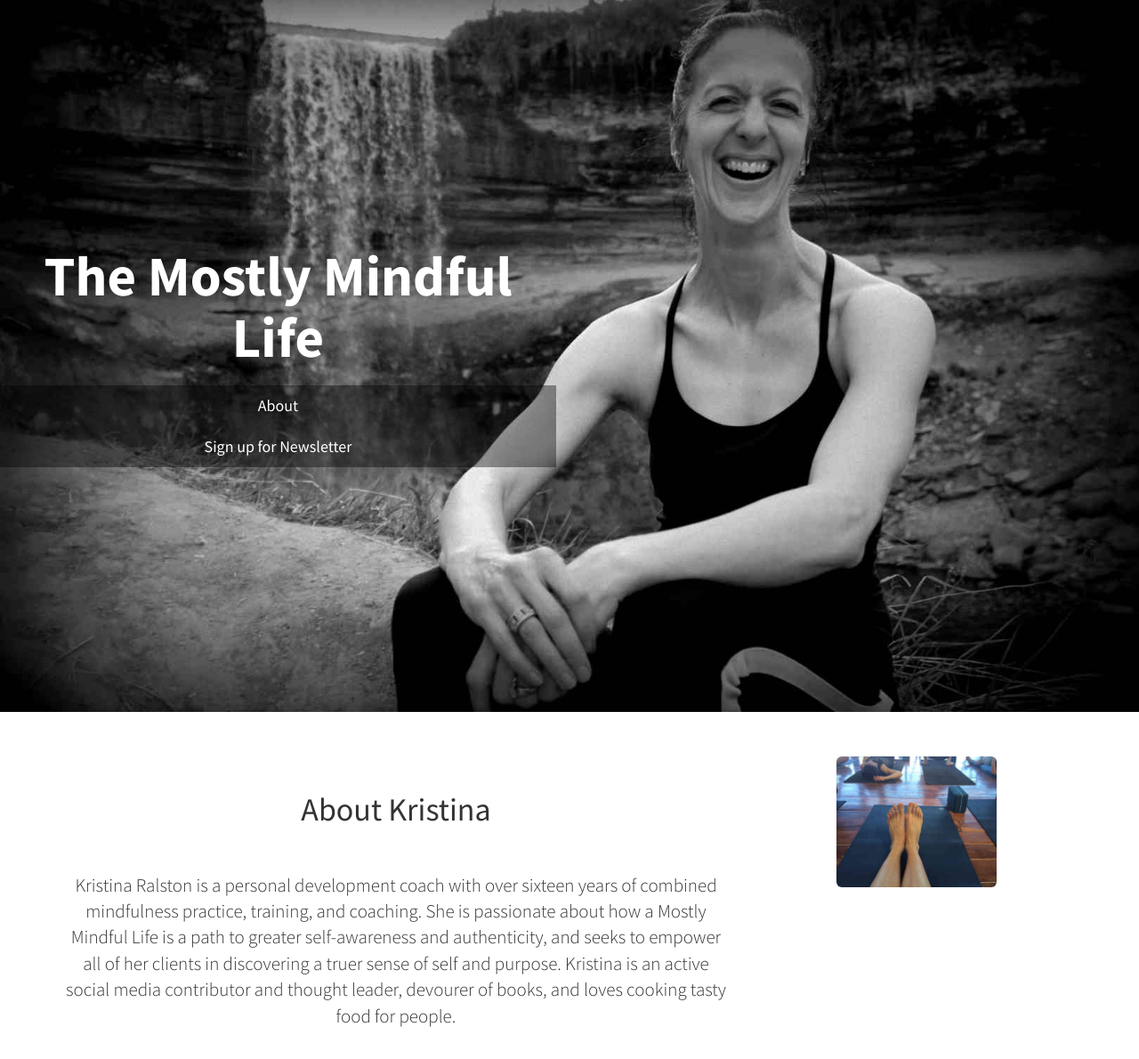
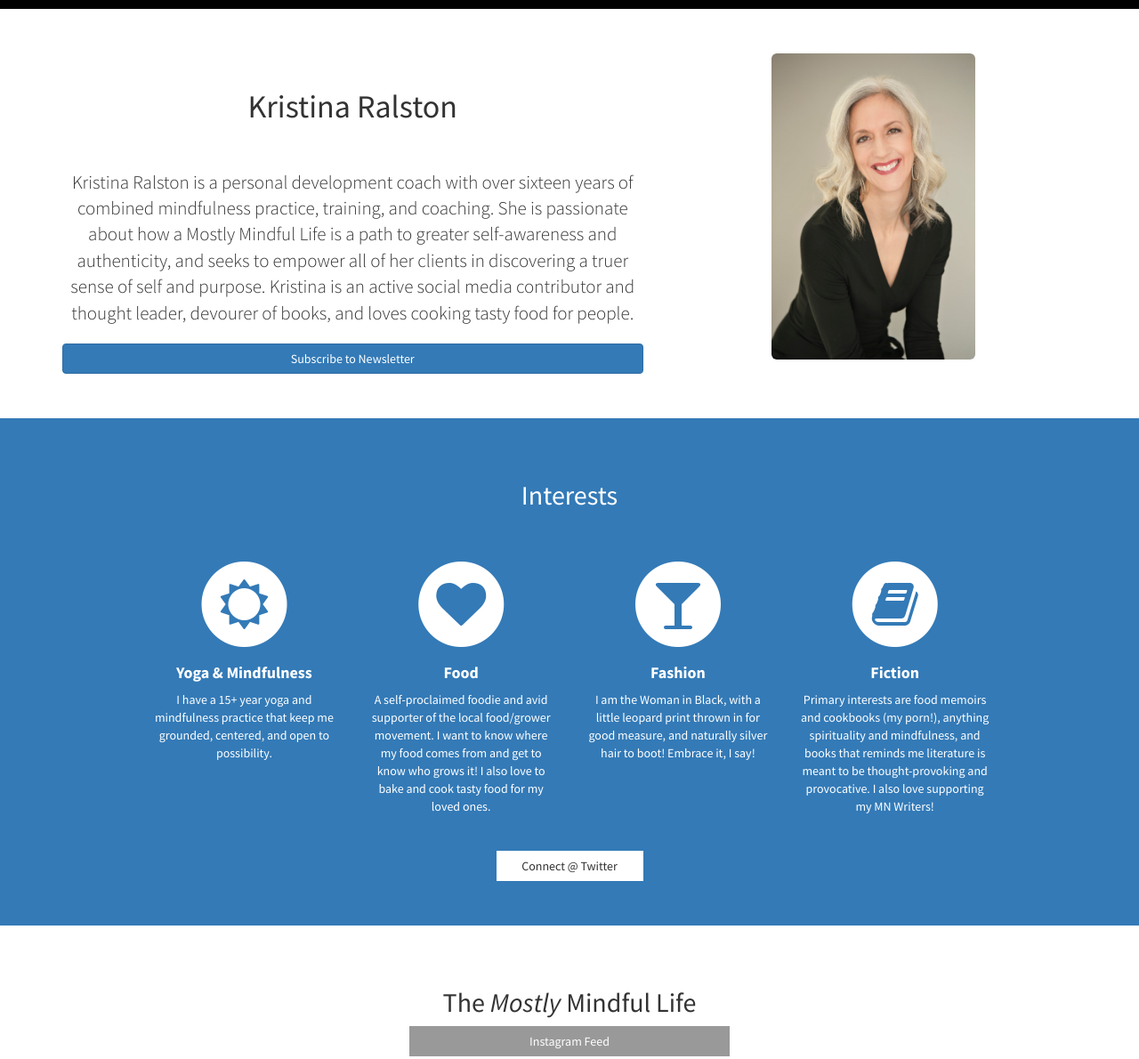
Before and after one commit to pherris/kristinaralston, a plain HTML site: page index.html in a window 1280 px wide. Shown: the top 1190 px of the page at 89% size. Drawn offline with Linux system fonts and the light colour scheme.

Commit message:
rev2 - 2018

```diff
--- a/css/stylish-portfolio.css
+++ b/css/stylish-portfolio.css
@@ -167,13 +167,15 @@ hr.small {
     display: table;
     position: relative;
     width: 100%;
-    height: 100%;
-    background: url(../img/bg.jpg) no-repeat center center scroll;
+    height: 10px;
+    /*height: 100%;*/
+    /*background: url(../img/bg.jpg) no-repeat center center scroll;*/
     -webkit-background-size: cover;
     -moz-background-size: cover;
     background-size: cover;
     -o-background-size: cover;
     color: white;
+    background-color: black;
 }
 
 /* About */
--- a/index.html
+++ b/index.html
@@ -56,15 +56,6 @@
     <!-- Header -->
     <header id="top" class="header">
         <div class="text-vertical-center">
-            <div class="row">
-                <div class="col-md-6">
-                    <h1>The Mostly Mindful Life</h1>
-                    <br>
-                    <a href="#about" class="btn btn-dark btn-lg">About</a>
-                    <a href="#newsletter" class="btn btn-dark btn-lg">Sign up for Newsletter</a>
-                </div>
-                <div class="col-md-6"></div>
-            </div>
         </div>
     </header>
 
@@ -72,17 +63,18 @@
     <section id="about" class="about">
         <div class="container">
             <div class="row">
-                <div class="col-md-8 text-center">
+                <div class="col-md-7 text-center">
                     <br/>
-                    <h1>About Kristina</h1>
+                    <h1>Kristina Ralston</h1>
                     <br/>
                     <br/>
                     <p class="lead">
                         Kristina Ralston is a personal development coach with over sixteen years of combined mindfulness practice, training, and coaching. She is passionate about how a Mostly Mindful Life is a path to greater self-awareness and authenticity, and seeks to empower all of her clients in discovering a truer sense of self and purpose. Kristina is an active social media contributor and thought leader, devourer of books, and loves cooking tasty food for people.
                     </p>
+                    <a class="btn btn-primary" href="#subscribe">Subscribe to Newsletter</a>
                 </div>
-                <div class="col-md-4 text-center">
-                    <img src="img/yoga-toes.jpg" class="img-responsive img-rounded center-block" />
+                <div class="col-md-5 text-center">
+                    <img src="img/19_ralstonT_WEB.jpg" class="img-responsive img-rounded center-block" />
                 </div>
             </div>
         </div>
@@ -104,9 +96,9 @@
                                     <i class="fa fa-sun-o fa-stack-1x text-primary"></i>
                                 </span>
                                 <h4>
-                                    <strong>Yoga</strong>
+                                    <strong>Yoga &amp; Mindfulness</strong>
                                 </h4>
-                                <p>What are your favorite poses, playlists and local spots for yoga?</p>
+                                <p>I have a 15+ year yoga and mindfulness practice that keep me grounded, centered, and open to possibility.</p>
                             </div>
                         </div>
                         <div class="col-md-3 col-sm-6">
@@ -118,7 +110,7 @@
                                 <h4>
                                     <strong>Food</strong>
                                 </h4>
-                                <p>Do you have a favorite restaurant? Who are your favorite local growers? Let's talk growing tips and recipes!</p>
+                                <p>A self-proclaimed foodie and avid supporter of the local food/grower movement. I want to know where my food comes from and get to know who grows it! I also love to bake and cook tasty food for my loved ones.</p>
                             </div>
                         </div>
                         <div class="col-md-3 col-sm-6">
@@ -131,7 +123,7 @@
                                     <strong>Fashion</strong>
                                 </h4>
                                 <p>
-                                    Who/what are your style inspirations? What are you loving right now? What's your go-to look?
+                                    I am the Woman in Black, with a little leopard print thrown in for good measure, and naturally silver hair to boot! Embrace it, I say!
                                 </p>
                             </div>
                         </div>
@@ -144,7 +136,9 @@
                                 <h4>
                                     <strong>Fiction</strong>
                                 </h4>
-                                <p>Add your suggestions to my online reading list here: I’ll publish an updated version every month for you to peruse.</p>
+                                <p>
+                                    Primary interests are food memoirs and cookbooks (my porn!), anything spirituality and mindfulness, and books that reminds me literature is meant to be thought-provoking and provocative. I also love supporting my MN Writers!
+                                </p>
                             </div>
                         </div>
                     </div>
@@ -167,8 +161,8 @@
         <div class="container">
             <div class="row">
                 <div class="col-lg-10 col-lg-offset-1 text-center">
-                    <h2>The Mostly Mindful Life</h2>
-                    <hr class="small"/>
+                    <h2>The <em>Mostly</em> Mindful Life</h2>
+<!--                     <hr class="small"/>
                     <div class="row">
                         <div class="col-lg-6 col-md-12">
                             <div class="portfolio-item">
@@ -190,7 +184,7 @@
                                 <img class="img-portfolio img-responsive" src="img/chickens.jpg">
                             </div>
                         </div>
-                    </div>
+                    </div> -->
                     <!-- /.row (nested) -->
                 </div>
                 <!-- /.col-lg-10 -->
@@ -205,7 +199,7 @@
         <!-- /.container -->
     </section>
 
-    <section>
+    <section id="subscribe">
         <div class="container">
             <div class="row">
                 <div class="col-sm-4 col-sm-offset-2">
@@ -213,7 +207,7 @@
                     <script>!function(d,s,id){var js,fjs=d.getElementsByTagName(s)[0],p=/^http:/.test(d.location)?'http':'https';if(!d.getElementById(id)){js=d.createElement(s);js.id=id;js.src=p+"://platform.twitter.com/widgets.js";fjs.parentNode.insertBefore(js,fjs);}}(document,"script","twitter-wjs");</script>
                 </div>
                 <div class="col-sm-4">
-                    <h2>I want to live a Mostly Mindful Life!</h2>
+                    <h2>I want to live a <em>Mostly</em> Mindful Life!</h2>
                     <hr class="small"/>
                     <div class="row">
                         <div class="col-xs-8 col-xs-offset-2">
```
Also changed, not shown: img/13_ralstonT_WEB.jpg (added), img/19_ralstonT_WEB.jpg (added), img/46_ralstonT_WEB.jpg (added).
